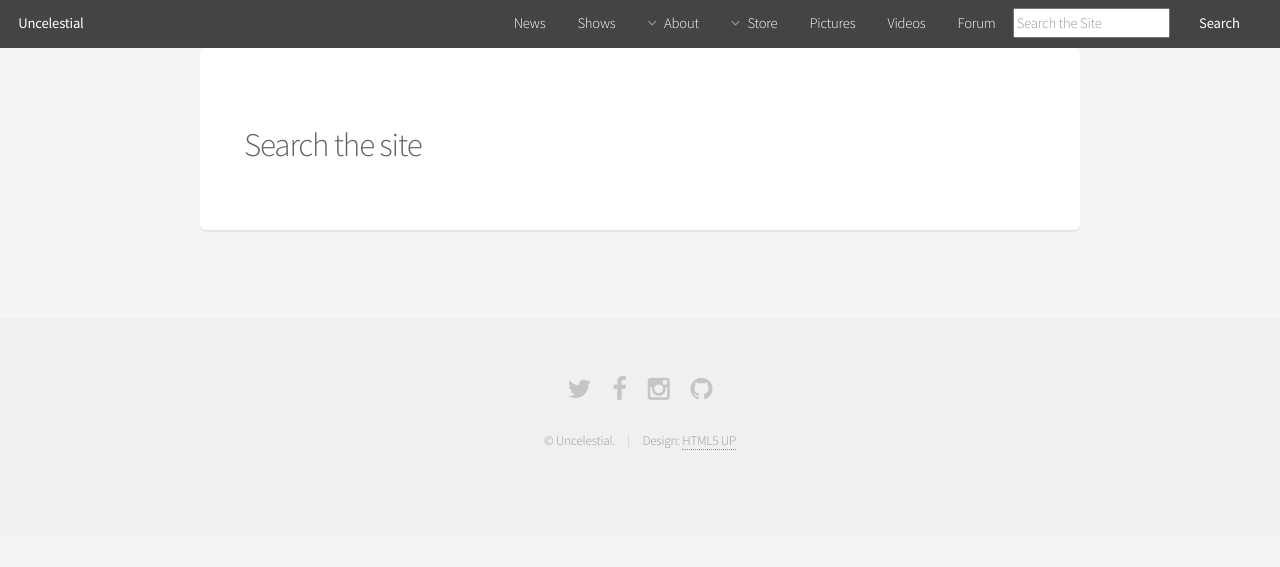
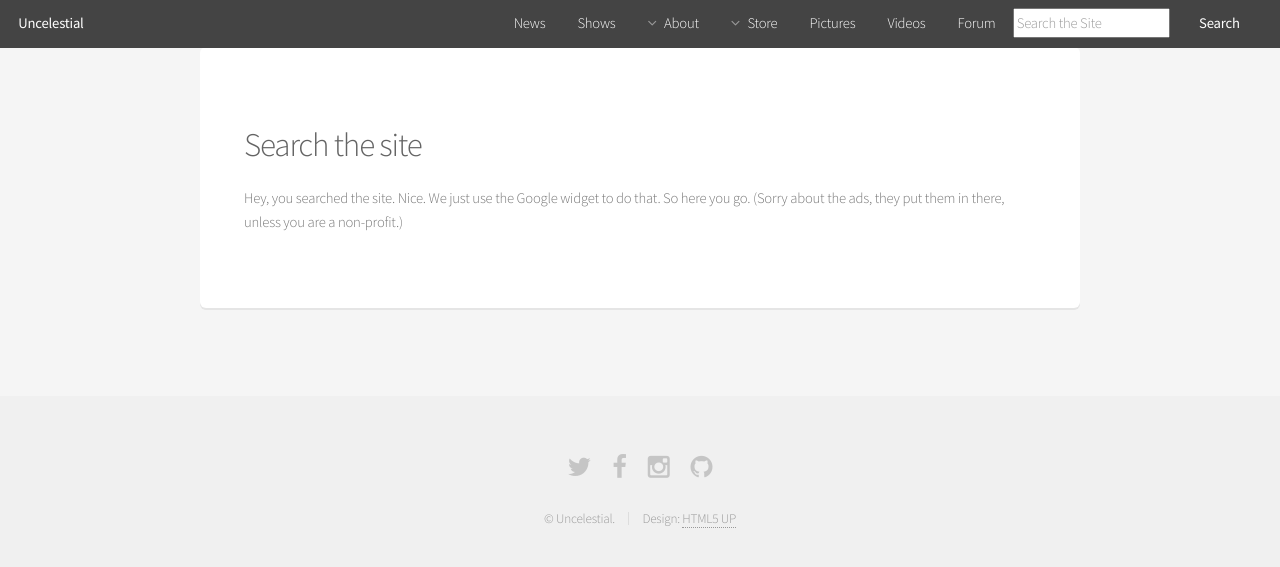
Before and after one commit to tvconefive/uncelestial.github.io, a Jekyll site: the page built from search.md, in a window 1280 px wide. Shown: the top 567 px of the page. Built offline with Jekyll 4.4.1, drawn with Linux system fonts in a browser that asks for light colours; comment, search, counter and statistics services are not loaded.

Commit message:
Update search.md

```diff
--- a/search.md
+++ b/search.md
@@ -4,6 +4,9 @@ description: I mean it's so important that you would be able to search. So impor
 ---
 
 ## Search the site
+
+Hey, you searched the site. Nice. We just use the Google widget to do that. So here you go. (Sorry about the ads, they
+put them in there, unless you are a non-profit.)
 
 <script>
   (function() {
```
